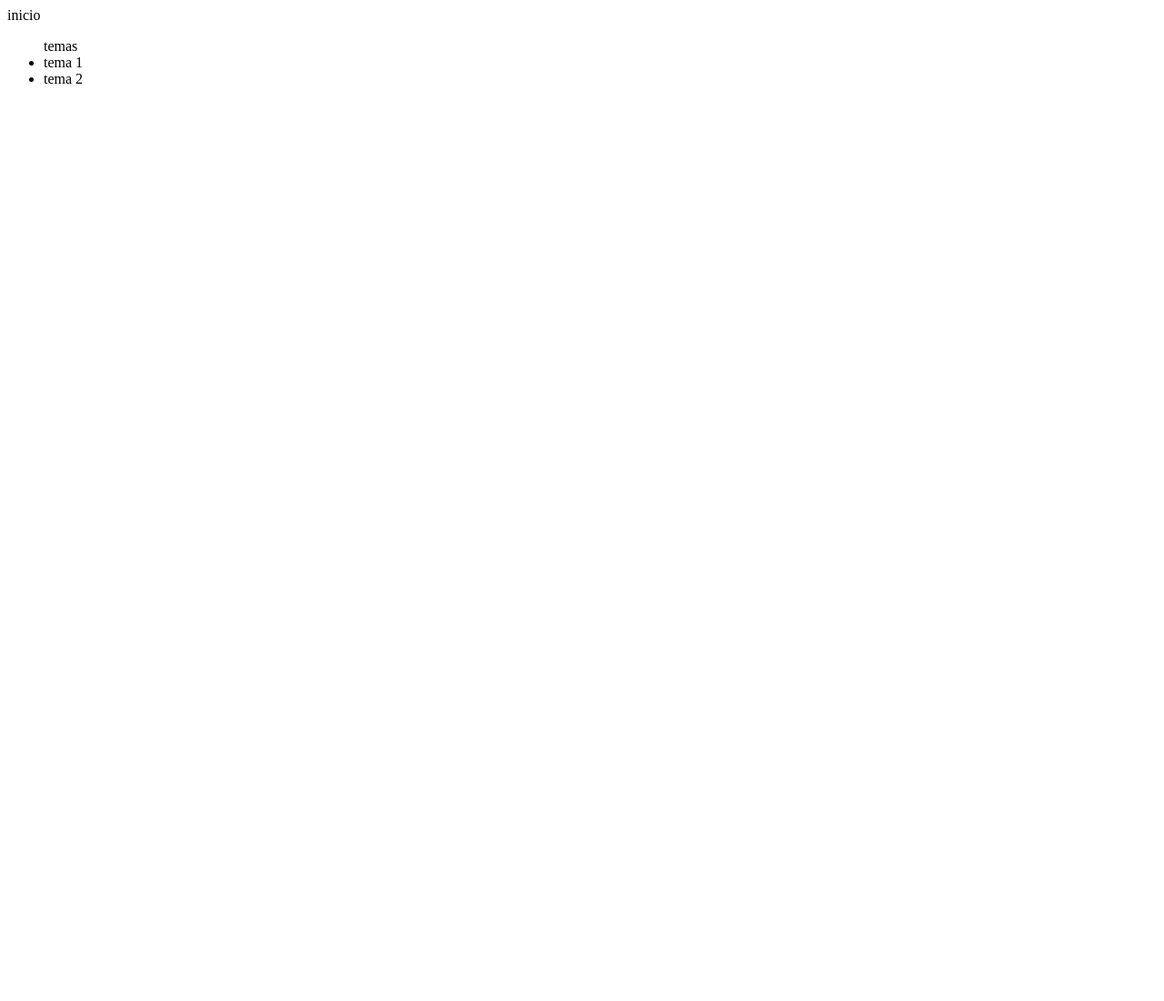
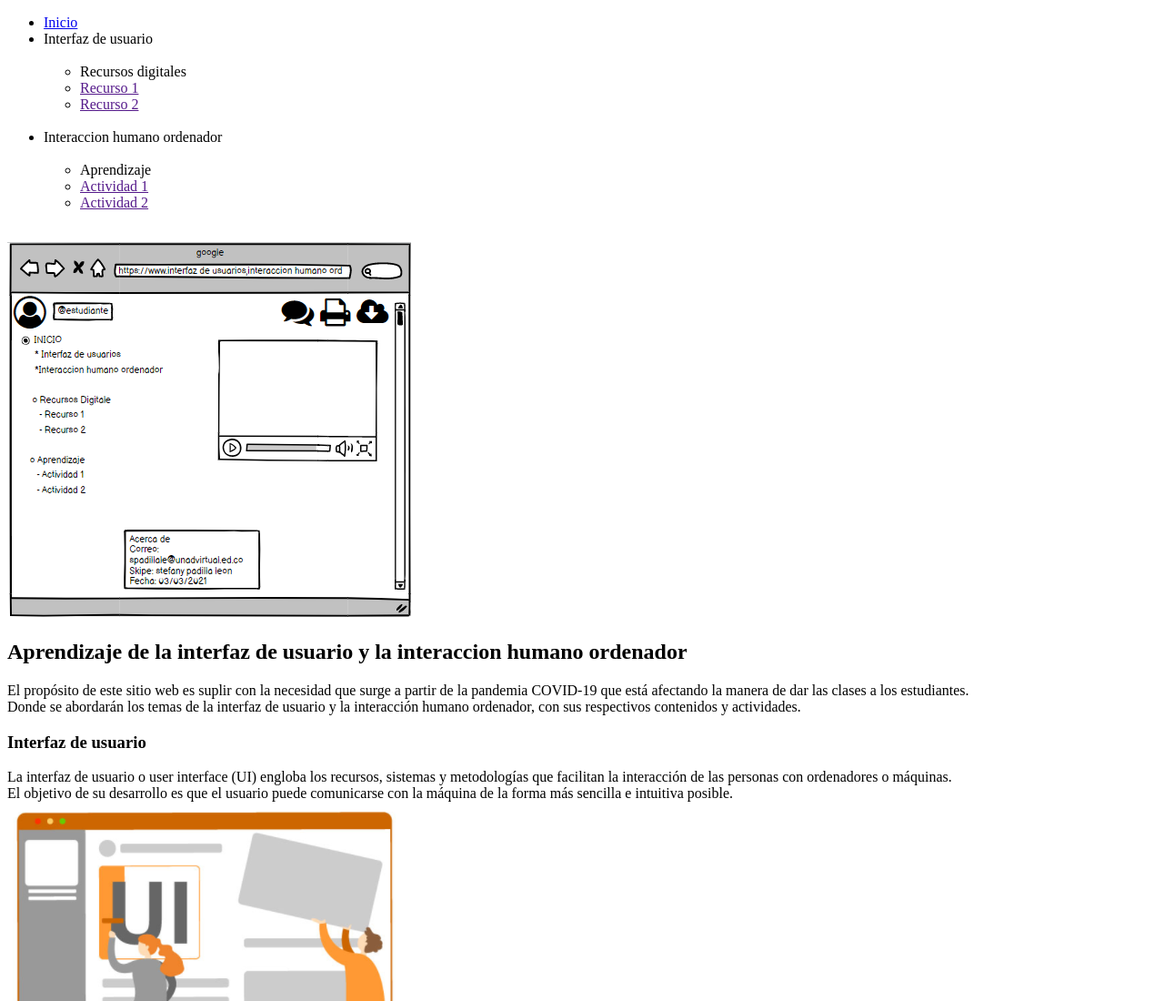
Before and after one commit to spadilla819/DSWstefanyPadilla, a plain HTML site: page fase2/design.html in a window 1280 px wide. Shown: the top 1100 px of the page at 91% size. Before the commit the page ends 800 px from the top, so only its background shows below. Drawn offline with Linux system fonts and the light colour scheme.

Commit message:
actividad fase 2
actualización fase 2

```diff
--- a/fase2/design.html
+++ b/fase2/design.html
@@ -1,18 +1,81 @@
 <!DOCTYPE html>
-<html lang="en">
-    <head>
-        <meta charset="UTF-8" />
-        <meta name="viewport" content="width=device-width, initial-scele=1.0" />
-        <title>la interfaz de usuario, interaccion humano ordenador</title>
-    </head>
-    <body>
-        <nav>inicio
-            <ul>temas
-                <li>tema 1</li>
-                <li>tema 2</li>
+<html lang="es">
+<head>
+    <meta charset="UTF-8">
+    <meta http-equiv="X-UA-Compatible" content="IE=edge">
+    <meta name="viewport" content="width=device-width, initial-scale=1.0">
+    <title>la interfaz de usuario, interaccion humano ordenador</title>
+</head>
+<body>
+    <header>
+        <nav>
+            <ul>
+                <li>
+                    <a href="#">Inicio</a>
+                </li>
+                <li>Interfaz de usuario</li>
+                <br>
+                    <ul>
+                        <li>Recursos digitales</li>
+                        <li>
+                            <a href="">Recurso 1</a>
+                        </li>
+                        <li>
+                            <a href="">Recurso 2</a>
+                        </li>
+                    </ul>
+                </br>
+                <li>Interaccion humano ordenador</li>
+                <br>
+                <ul>
+                    <li>Aprendizaje</li>
+                    <li>
+                        <a href="">Actividad 1</a>
+                    </li>
+                    <li>
+                        <a href="">Actividad 2</a>
+                    </li>
+                </ul>
+            </br>
             </ul>
         </nav>
-
-
-    </body>
+    </header>
+    <img src="img/mockup.png" alt="interfaz mockup">
+    <section>
+        <h1>Aprendizaje de la interfaz de usuario y la interaccion humano ordenador</h1>
+        <p>El propósito de este sitio web es suplir con la necesidad que surge a partir de la pandemia COVID-19 que está afectando la manera de dar las clases a los estudiantes.<br>
+           Donde se abordarán los temas de la interfaz de usuario y la interacción humano ordenador, con sus respectivos contenidos y actividades. </p>
+    </section>
+    <article>
+        <h3>Interfaz de usuario</h3>
+        <p>
+            La interfaz de usuario o user interface (UI) engloba los recursos, sistemas y metodologías que facilitan la interacción de las personas con ordenadores o máquinas.<br>
+            El objetivo de su desarrollo es que el usuario puede comunicarse con la máquina de la forma más sencilla e intuitiva posible.<br>
+           <img src="img/interfazdeusuario.png" alt="interfaz usuario" srcset="">
+            <h5>Ingeniero virtual (2021). La interfaz de usuario (IU) y su importancia en el diseño. https://www.ingeniovirtual.com/la-interfaz-de-usuario-ui-y-su-importancia/</h5>
+        </p>
+    </article>
+    <article>
+        <h3>Interaccion humano ordenador</h3>
+        <p>
+            La Interacción entre Humanos y Computadoras, (HCI) (Human-Computer Interacton) es un área de investigación multidisciplinaria enfocada en las modalidades de interacción entre humanos y computadoras,<br>
+            algunas veces se utiliza el término más genérico de Interface Humano Maquina, (HMI), para referirse a la interface de usuario en un sistema de manufactura o de control de procesos.
+            <img src="img/interaccionhumanoordenador.png" alt="interaccion humano ordenador">
+            <h5>blogspot (2021). Interacción humano ordenador. http://interaccionhumancomcgm.blogspot.com/</h5>
+        </p>
+    </article>
+    <footer>
+        <h6<a href="#">correo:</a>
+            spadillale@unadvirtual.edu.co
+        </h6>
+        <br></br>
+        <h6<a href="#">Skipe:</a>
+            stefany padilla leon
+        </h6>
+        <br></br>
+        <h6<a href="#">Fecha:</a>
+            04 Marzo 2021
+        </h6>
+    </footer>
+</body>
 </html>
```
Also changed, not shown: index.html (+4 -2 lines).
